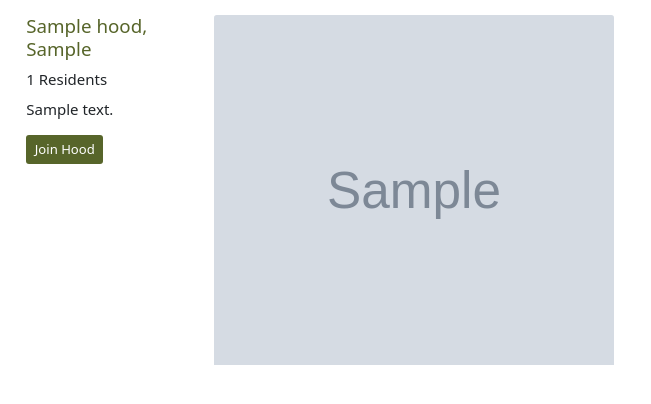
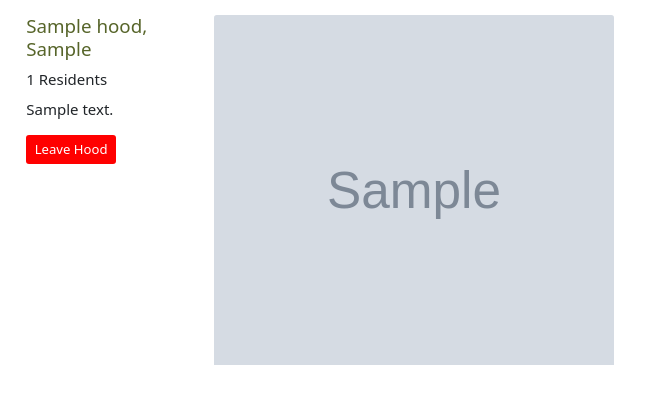
Before and after one commit to Kirugik/myhood, a Django app: page / in a window 1280 px wide. Shown: the part 71-475 px from the top of the page, without its empty margins (0-651 px from the left). Run offline with Django 4.2, Linux system fonts and the light colour scheme; a user stored in the database is signed in; tables that the repository leaves empty hold one stand-in row (values such as "Sample post"); grey boxes marked "Sample" are stand-in pictures; some libraries are stand-ins or nearby versions.

Commit message:
Fix: Fix join-hood, leave-hood functionality

```diff
--- a/hoodupdates/templates/index.html
+++ b/hoodupdates/templates/index.html
@@ -44,10 +44,10 @@
                     <p class="card-text">{{hood.description}}</p>
 
 
-                    {% if request.user.profile.location == hood %}
-                    <a href="" class="btn btn-sm" style="background-color: #e14658; color: #ffffff;">Leave Hood</a>
-                    {% elif not request.user.profile.location %}
-                    <a href="" class="btn btn-sm" style="background-color: #57652a; color: #ffffff;">Join Hood</a>
+                    {% if request.user.profile.hood == hood %}
+                    <a href="{% url 'leave-hood' hood.id %}" class="btn btn-sm" style="background-color: #ff0000; color: #ffffff;">Leave Hood</a>
+                    {% elif not request.user.profile.hood %}
+                    <a href="{% url 'join-hood' hood.id %}" class="btn btn-sm" style="background-color: #45af2a;; color: #ffffff;">Join Hood</a>
                     {% endif %}
                 </div>
 
```
